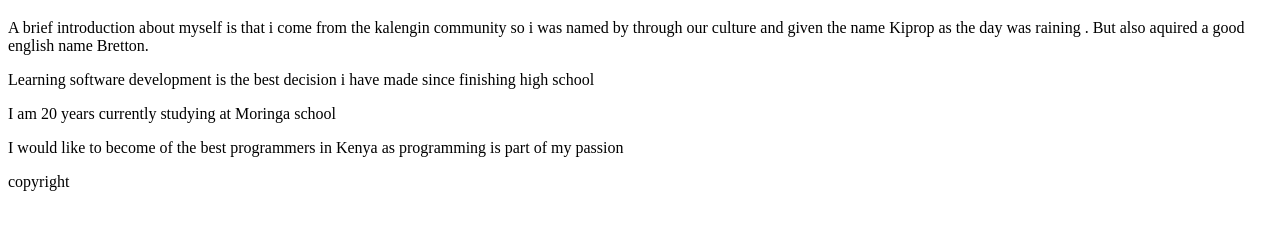
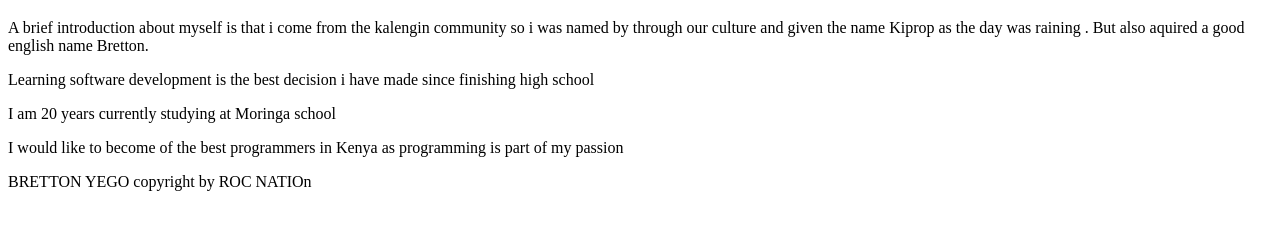
Before and after one commit to BrettonYEGO/my-portfolio, a plain HTML site: page index.html in a window 1280 px wide. Shown: the part 61-290 px from the top of the page. Drawn offline with Linux system fonts and the light colour scheme.

Commit message:
add copyright

```diff
--- a/index.html
+++ b/index.html
@@ -17,7 +17,7 @@
 
 </main>
 <footer>
-  copyright
+     <p>BRETTON YEGO copyright by ROC NATIOn</p>
 </footer>
 
 
```
